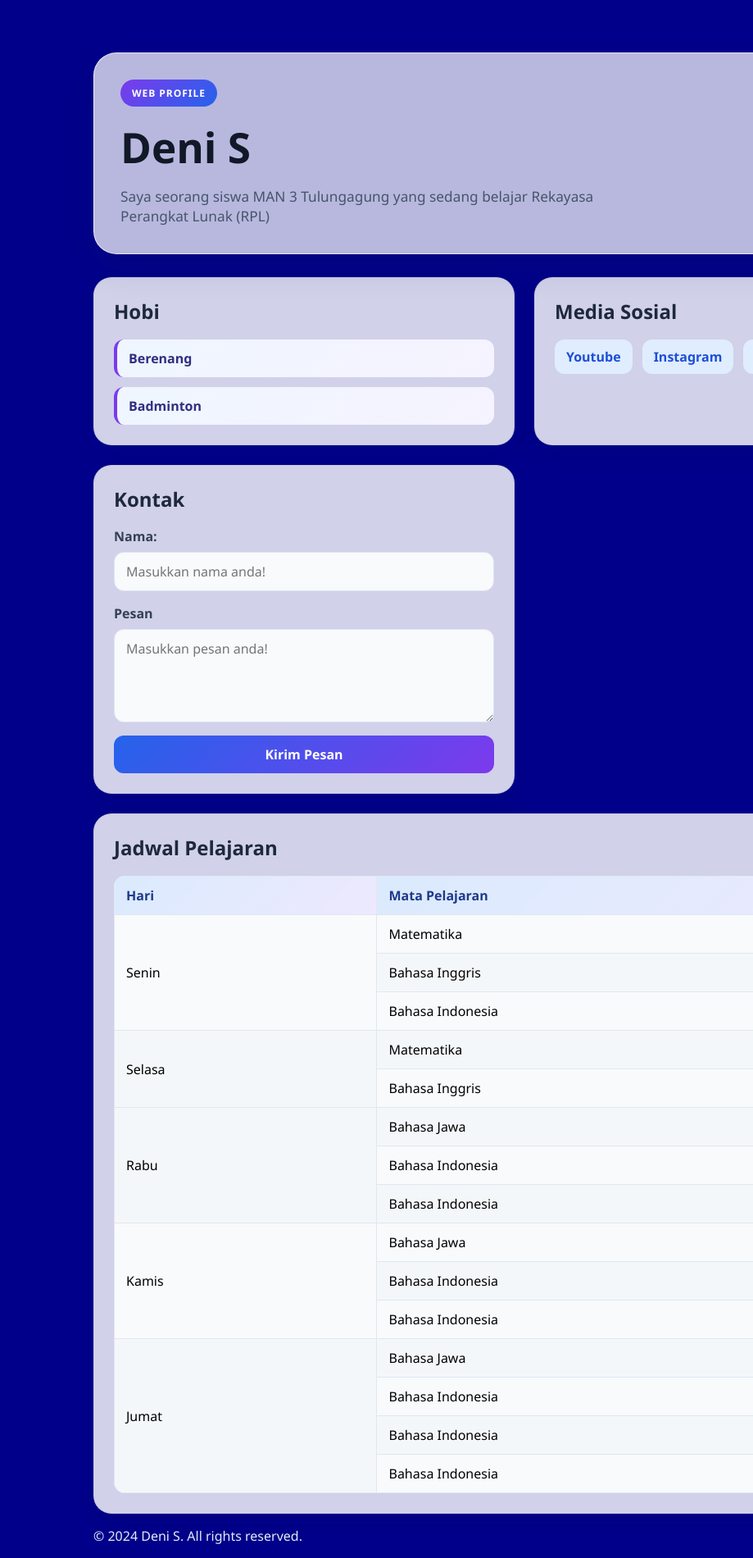
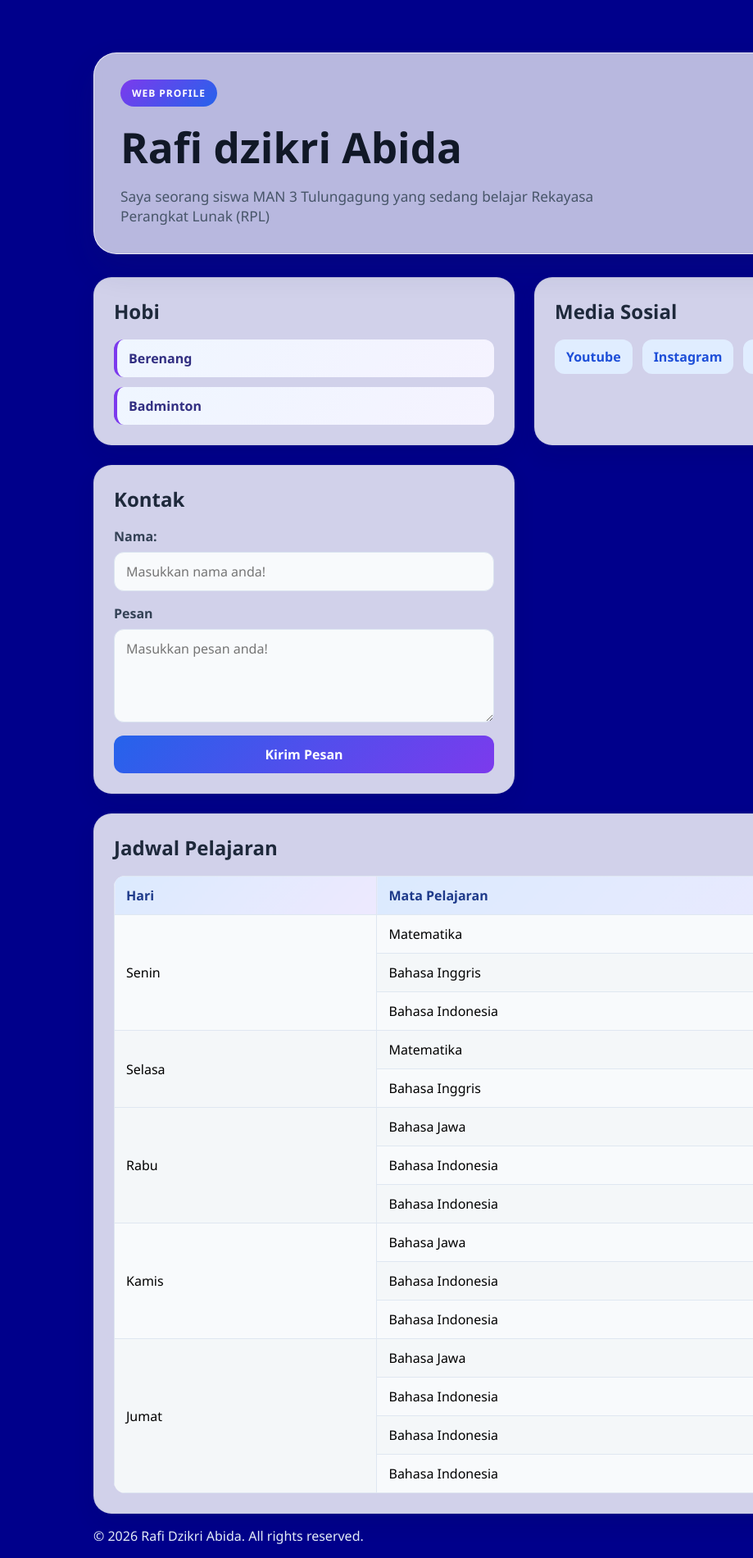
Before and after one commit to rafioio274-stack/profile, a plain HTML site: page index.html in a window 1280 px wide. Shown: the full height of the page at 82% size, 0-919 px from the left. Drawn offline with Linux system fonts and the light colour scheme.

Commit message:
Update index.html

```diff
--- a/index.html
+++ b/index.html
@@ -11,7 +11,7 @@
     <header class="hero">
       <div class="profile-content">
         <span class="badge">Web Profile</span>
-        <h1 id="text1" class="judul judul-besar">Deni S</h1>
+        <h1 id="text1" class="judul judul-besar">Rafi dzikri Abida</h1>
         <p id="text2" class="judul">
           Saya seorang siswa MAN 3 Tulungagung yang sedang belajar Rekayasa
           Perangkat Lunak (RPL)
@@ -118,7 +118,7 @@
       </section>
     </main>
     <footer class="footer">
-      <p>&copy; 2024 Deni S. All rights reserved.</p>
+      <p>&copy; 2026 Rafi Dzikri Abida. All rights reserved.</p>
     </footer>
   </body>
 </html>
```
